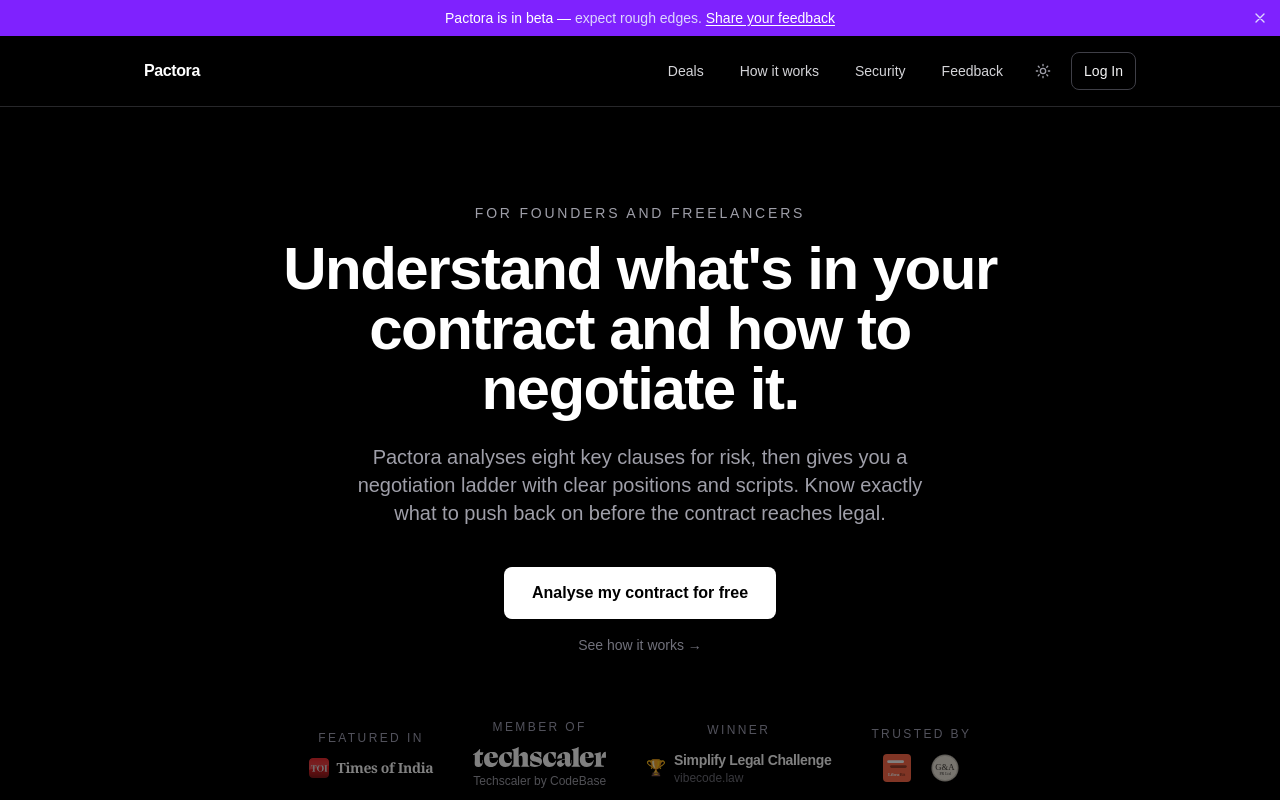
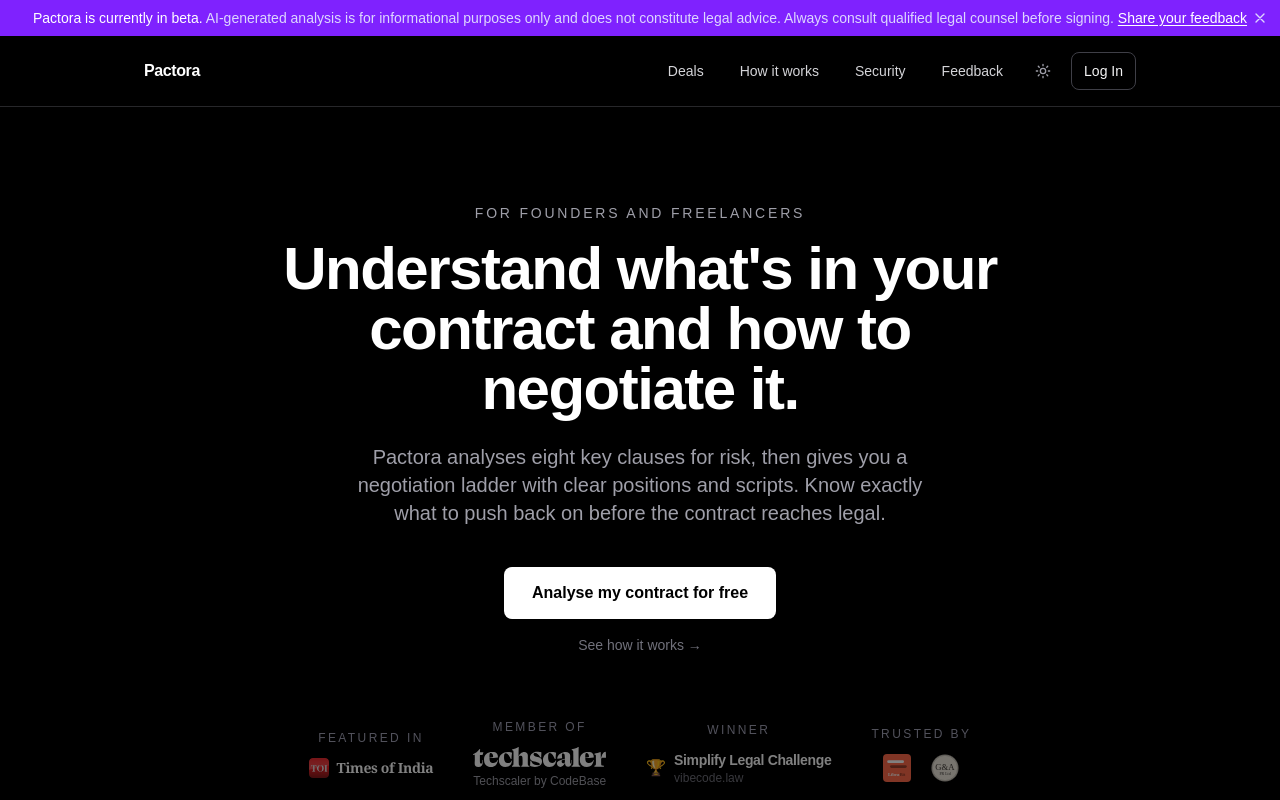
Before and after one commit to sneha210990/Pactora, a Next.js app: page / in a window 1280 px wide. Shown: the top 800 px of the page. Built offline with nearby package versions, Linux system fonts and the light colour scheme; no server answers.

Commit message:
Update beta banner with legal disclaimer copy
Co-Authored-By: Claude Sonnet 4.6 <noreply@anthropic.com>
Claude-Session: https://claude.ai/code/session_01DMwK9hfgAnkD6TpvFzTG9o

```diff
--- a/components/beta-banner.tsx
+++ b/components/beta-banner.tsx
@@ -23,9 +23,9 @@ export function BetaBanner() {
 
   return (
     <div className="relative z-50 bg-violet-600 px-4 py-2 text-center text-sm text-white">
-      <span className="font-medium">Pactora is in beta</span>
-      {' — '}
-      <span className="text-violet-200">expect rough edges. </span>
+      <span className="font-medium">Pactora is currently in beta.</span>
+      {' '}
+      <span className="text-violet-200">AI-generated analysis is for informational purposes only and does not constitute legal advice. Always consult qualified legal counsel before signing. </span>
       <Link href="/feedback" className="underline underline-offset-2 hover:text-violet-100">
         Share your feedback
       </Link>
```
